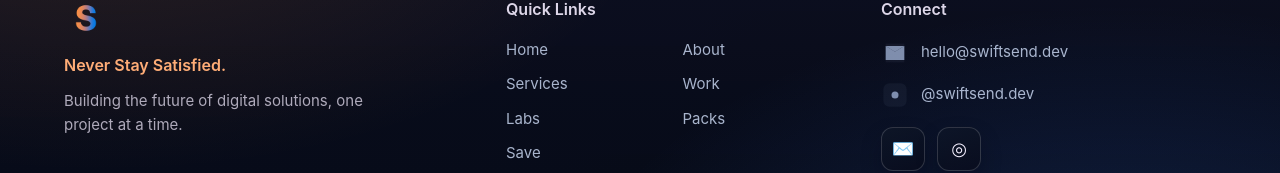
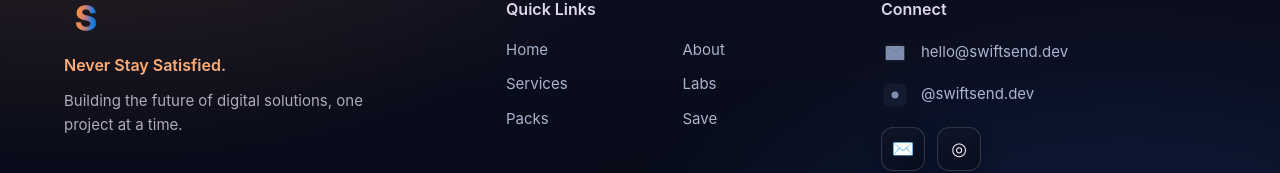
Before and after one commit to edgarcolmenero/swiftsendmaxej, a Next.js app: page / in a window 1280 px wide. Shown: the part 1322-1495 px from the top of the page. Built offline with nearby package versions, Linux system fonts and the light colour scheme.

Commit message:
Remove Work link from footer for consistency
Co-authored-by: edgarcolmenero <148722263+edgarcolmenero@users.noreply.github.com>

```diff
--- a/components/footer/Footer.tsx
+++ b/components/footer/Footer.tsx
@@ -41,7 +41,6 @@ const DEFAULT_QUICK_LINKS: FooterLink[] = [
   { label: "Home", href: "/#home" },
   { label: "About", href: "/#about" },
   { label: "Services", href: "/#services" },
-  { label: "Work", href: "/#work" },
   { label: "Labs", href: "/#labs" },
   { label: "Packs", href: "/#packs" },
   { label: "Save", href: "/#contact" },
```
